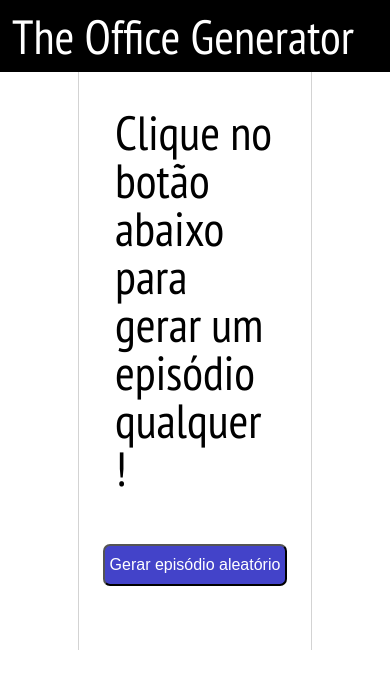
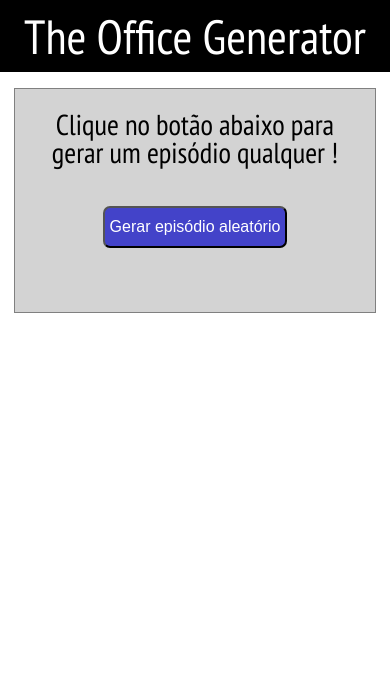
Before and after one commit to Gui-lfm/The-Office-Generator, a plain HTML site: page index.html in a window 390 px wide. Drawn offline with Linux system fonts and the light colour scheme.

Commit message:
alterações no css e adaptação do conteudo p/ mobile

```diff
--- a/css/index.css
+++ b/css/index.css
@@ -19,11 +19,12 @@
  }
 
  main{
+    background-color: lightgray;
     width: 60%;
     height: 100%;
-    margin: 0 auto;
-    border-left: 1px solid lightgray;
-    border-right: 1px solid lightgray;
+    margin: 1em auto 0 auto;
+    border: 1px solid gray;
+
 
  }
 .chamada-botao{
@@ -81,3 +82,24 @@
     color: white;
     text-align: center;
 }
+/* mobile */
+@media screen and (max-width: 480px){
+
+    .titulo, .apresentacao{
+
+        text-align: center;
+    }
+    main{
+
+        width: 93%;
+    }
+    .apresentacao {
+
+        font-size: 0.9em;
+    }
+
+    .episodio-gerado{
+
+        font-size: 1.8em;
+    }
+}
--- a/index.html
+++ b/index.html
@@ -4,6 +4,7 @@
 <html lang="pt-br">
     <head>
         <meta charset="UTF-8">
+        <meta name="viewport" content="width=device-width">
         <title>The Office Generator</title>
         <link rel="stylesheet" type="text/css" href="css/reset.css">
         <link rel="stylesheet" type="text/css" href="css/index.css">
```
